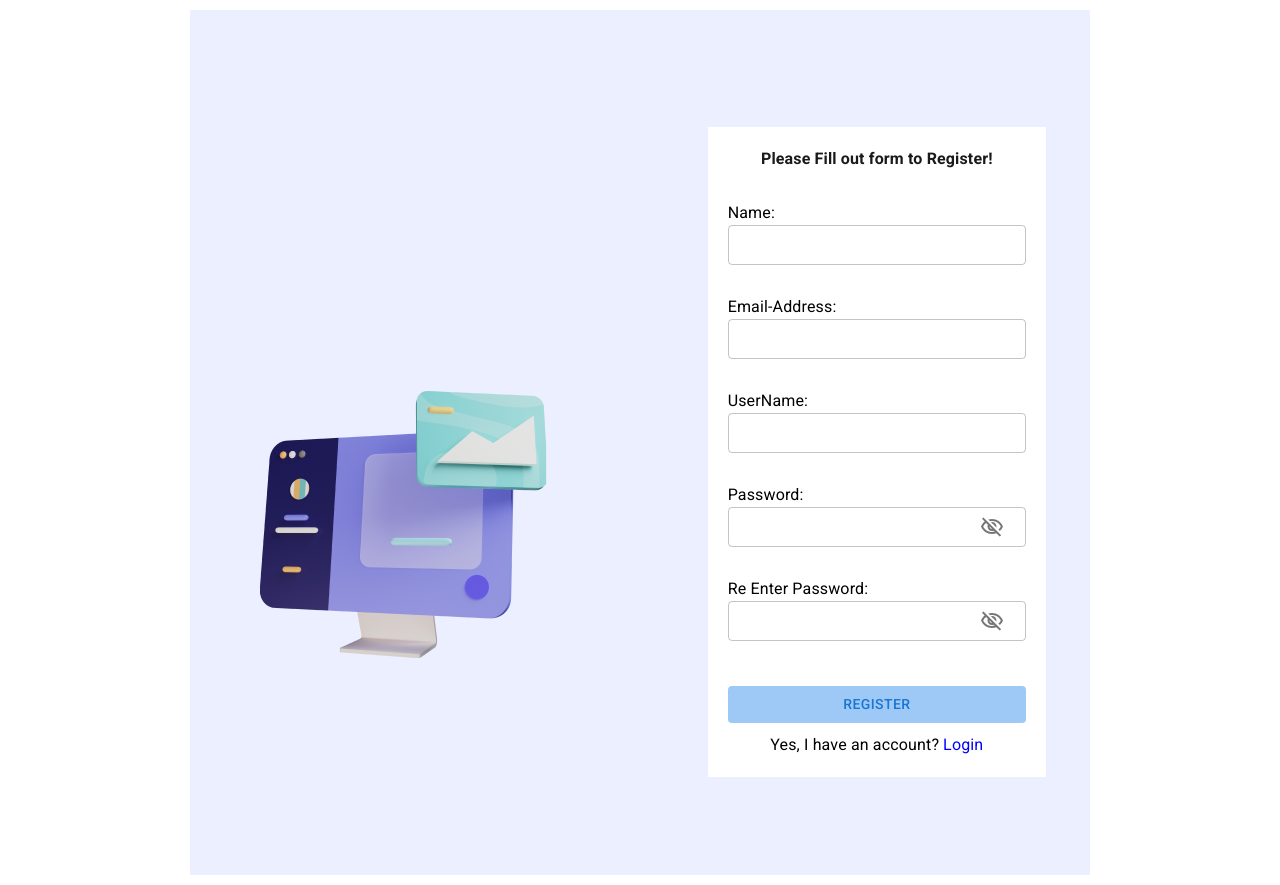
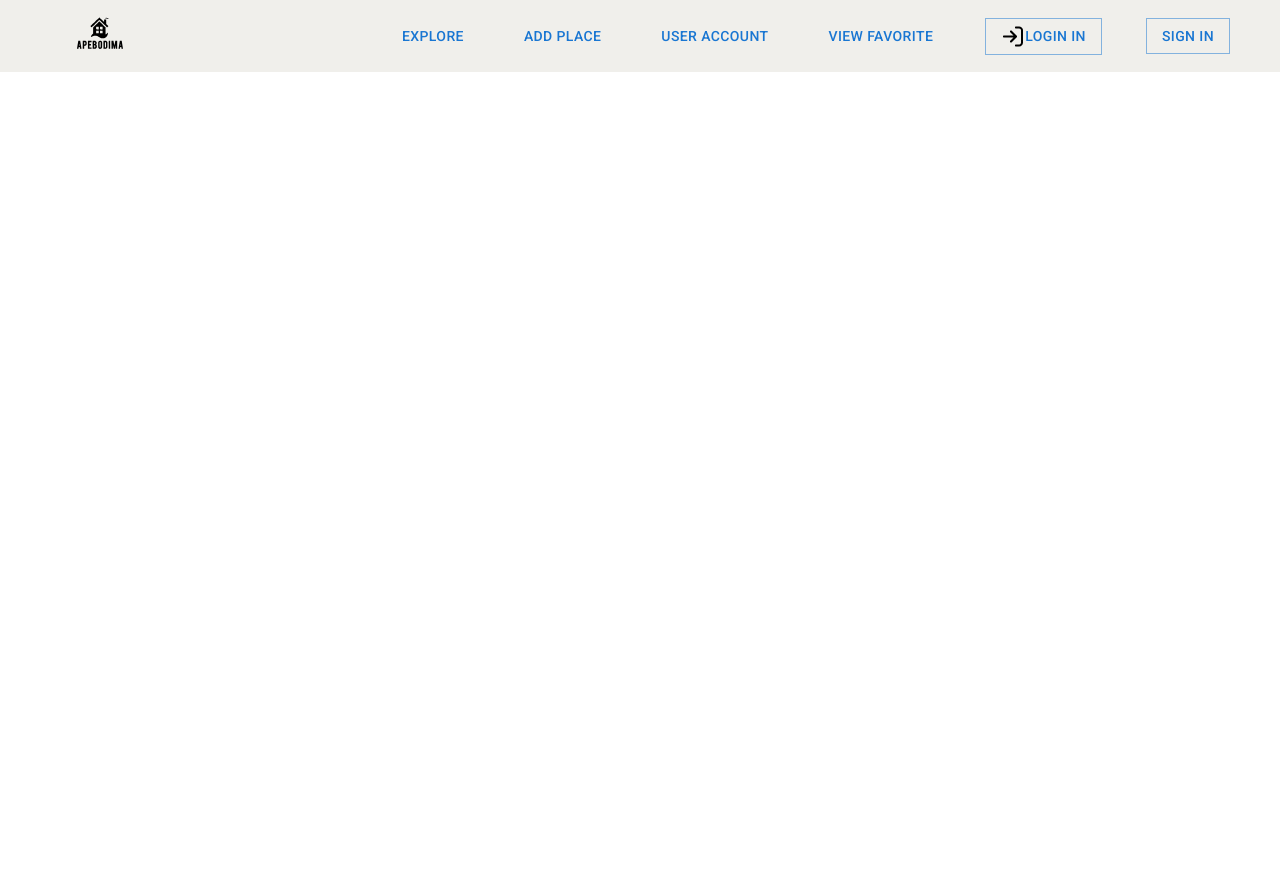
Before and after one commit to catherineambrad/RentManagement-springboot, a React (Create React App) app in the folder webapp-frontend/: page / in a window 1280 px wide. After the commit the page ends 800 px from the top, so only its background shows below. Built offline with nearby package versions, Linux system fonts and the light colour scheme; a web font is replaced by a local one.

Commit message:
add signup popup

```diff
--- a/webapp-frontend/package.json
+++ b/webapp-frontend/package.json
@@ -16,6 +16,7 @@
     "react-responsive": "^10.0.0",
     "react-router-dom": "^6.25.1",
     "react-scripts": "^5.0.1",
+    "reactjs-popup": "^2.0.6",
     "web-vitals": "^2.1.4"
   },
   "scripts": {
--- a/webapp-frontend/src/App.js
+++ b/webapp-frontend/src/App.js
@@ -1,11 +1,14 @@
 import React from "react";
-import Register from "./pages/Register";
-import SearchingAlertComponent from "./component/SearchingAlertComponent"
+import HeaderComponent from "./component/HeaderComponent";
 
 const App = () => {
+
+
+
   return (
+
     <div>
-     <Register/>
+      <HeaderComponent/>
     </div>
   );
 };
--- a/webapp-frontend/src/component/HeaderComponent.js
+++ b/webapp-frontend/src/component/HeaderComponent.js
@@ -1,11 +1,13 @@
 import "./css/Header.css";
-import logo from "./images/logo.png";
+import ApeBODIMA from "./images/APEBODIMA.svg";
 import logout from "./images/login.png";
 import { useEffect, useState, useRef } from "react";
 import { Button, Grid, IconButton } from "@mui/material";
 import MenuIcon from "@mui/icons-material/Menu";
 import CloseRoundedIcon from "@mui/icons-material/CloseRounded";
-
+import Register from "../pages/Register";
+import Modal from '@mui/material/Modal';
+import CloseIcon from '@mui/icons-material/Close';
 
 const HeaderComponent = () => {
   const [sideBar, setSideBar] = useState(false);
@@ -15,18 +17,19 @@ const HeaderComponent = () => {
   const linkRef3 = useRef(null);
   const linkRef4 = useRef(null);
   const linkRef5 = useRef(null);
-  const linkRef6 = useRef(null);
+  const [regStatus, setRegStatus] = useState(false);
+  const [closeDialog,setCloseDialog]=useState(true);
+
+
   useEffect(() => {
     let i = 0;
     const handleResize = () => {
-      let fullWidth=window.screen.availWidth;
+      let fullWidth = window.screen.availWidth;
       setWidth(window.innerWidth);
       if (width >= 730 || fullWidth) {
         setSideBar(false);
-        console.log(width)
+        console.log(width);
       }
-
-
     };
 
     // Add event listener on mount
@@ -41,47 +44,53 @@ const HeaderComponent = () => {
   };
 
   return (
-    <div >
+    <div>
       <header className="header">
         <div className="logodiv">
-              <img src={logo} alt="logo" />
+          <img src={ApeBODIMA} alt="logo"  style={{
+            width:"100px",height:"60px"
+          }}/>
         </div>
-            <Button variant="text" onClick={()=>handCllick(linkRef1)}>
+        <Button variant="text" onClick={() => handCllick(linkRef1)}>
           Explore
         </Button>
-            <a ref={linkRef1} href="#explore" style={{display:"none"}}/>
-            <Button variant="text" onClick={()=>handCllick(linkRef2)}>
+        <a ref={linkRef1} href="#explore" style={{ display: "none" }} />
+        <Button variant="text" onClick={() => handCllick(linkRef2)}>
           Add Place
         </Button>
-            <a ref={linkRef2} href="#addPlace" style={{display:"none"}}/>
-            <Button variant="text" onClick={()=>handCllick(linkRef3)}>
+        <a ref={linkRef2} href="#addPlace" style={{ display: "none" }} />
+        <Button variant="text" onClick={() => handCllick(linkRef3)}>
           User Account
         </Button>
-            <a ref={linkRef3} href="#userAccount" style={{display:"none"}}/>
-            <Button variant="text"  onClick={()=>handCllick(linkRef4)}>
+        <a ref={linkRef3} href="#userAccount" style={{ display: "none" }} />
+        <Button variant="text" onClick={() => handCllick(linkRef4)}>
           view favorite
         </Button>
-            <a ref={linkRef2} href="#viewfavorite" style={{display:"none"}}/>
+        <a ref={linkRef2} href="#viewfavorite" style={{ display: "none" }} />
 
         <Button
           variant="outlined"
           maxWidth="20px"
           className="logout"
-              onClick={()=>handCllick(linkRef5)}
+          onClick={() => handCllick(linkRef5)}
         >
           <img src={logout} alt="logout" />
           <span>Login in</span>
         </Button>
-            <a ref={linkRef5} href="#logoutId" style={{display:"none"}}/>
+        <a ref={linkRef5} href="#logoutId" style={{ display: "none" }} />
         <Button
           variant="outlined"
           className="signin"
-              onClick={()=>handCllick(linkRef6)}
+          onClick={() => {
+              setRegStatus(true);
+              setCloseDialog(false);
+          }}
         >
           Sign in
         </Button>
-            <a ref={linkRef6} href="#signInId" style={{display:"none"}}/>
-
+          <Modal open={regStatus}  onClose={closeDialog} disableScrollLock sx={{overflowY:"auto",height:"100%"}}>
+            <Register closeDialog={closeDialog} registerStatus={setRegStatus}/>
+          </Modal>
 
         <MenuIcon
           className="menubar"
@@ -93,7 +102,6 @@ const HeaderComponent = () => {
       <div
         className="container2"
         style={{ right: `${sideBar ? "0px" : "-2000px"}` }}
-
       >
         <IconButton
           onClick={() => {
@@ -121,9 +129,20 @@ const HeaderComponent = () => {
               <span>Login in</span>
             </a>
           </Button>
-          <Button variant="outlined" className="signin">
-            <a href="#signInId">Sign in</a>
+          <Button variant="outlined" className="signin"
+           onClick={()=>{
+            setRegStatus(true);
+            setCloseDialog(false);
+          }
+        }
+          >
+            Sign in
+
+
           </Button>
+          <Modal open={regStatus}  onClose={closeDialog} disableScrollLock sx={{overflowY:"auto",height:"100%"}}>
+            <Register closeDialog={closeDialog} registerStatus={setRegStatus}/>
+          </Modal>
         </Grid>
       </div>
     </div>
--- a/webapp-frontend/src/pages/Register.jsx
+++ b/webapp-frontend/src/pages/Register.jsx
@@ -7,21 +7,27 @@ import {
   Container,
 } from "@mui/material";
 import "./css/Register.css";
-import { useEffect, useState } from "react";
+import { useEffect, useRef, useState } from "react";
 import sideImg from "../component/images/signupImg/Other 07.png";
 import VisibilityOffOutlinedIcon from "@mui/icons-material/VisibilityOffOutlined";
 import InputAdornment from "@mui/material/InputAdornment";
 import IconButton from "@mui/material/IconButton";
 import VisibilityOutlinedIcon from "@mui/icons-material/VisibilityOutlined";
+import CloseIcon from '@mui/icons-material/Close';
+import PropTypes from 'prop-types';
 
-const Register = () => {
+
+const Register = ({closeDialog,registerStatus}) => {
   const [showPass, setShowPass] = useState(false);
   const [firstPassShow, setFirstPassShow] = useState(false);
   const [password1, setPassword1] = useState("");
   const [password2, setPassword2] = useState("");
   const [comparison, setComparison] = useState(true);
   const [errors, setError] = useState(false);
-
+  const closeRegisterPage=()=>{
+      closeDialog=false;
+      registerStatus(false);
+  }
   useEffect(() => {
     if (password1 === password2 || password2 === "") {
       setComparison(true);
@@ -42,10 +48,39 @@ const Register = () => {
       justifyContent: 'center',
       alignItems: 'center',
       marginTop:"10px",
-      marginBottom:"10px"
-
+      marginBottom:"10px",
+      flexDirection:"column",
     }}
     >
+       <IconButton
+        sx={
+          {
+            position:"fixed",
+            right:{
+              xs:"20px",
+              md:"100px",
+              sm:"0px",
+              lg:"330px"
+            },
+            top:{
+              xs:"10px",
+              md:"10px",
+              sm:"10px",
+              lg:"10px"
+            },
+            '&:hover': {
+          color: 'red',
+        }
+
+          }
+        }
+        onClick={()=>{
+          closeRegisterPage();
+        }}
+      >
+        <CloseIcon/>
+      </IconButton>
+
       <Grid
         container
         className="container"
@@ -54,10 +89,12 @@ const Register = () => {
           flexDirection: "row",
           justifyContent: "space-between",
           height: "auto",
-          marginTop: "20px",
-          padding: "20px",
+          padding: "10px",
+          height:"100%"
         }}
       >
+
+
         <Grid
           item
           xs={12}
@@ -69,6 +106,7 @@ const Register = () => {
             display: "flex",
             justifyContent: "center",
             alignItems: "center",
+            height:"100%"
           }}
         >
           <img
@@ -91,6 +129,7 @@ const Register = () => {
             display: "flex",
             flexDirection: "column",
             alignItems: "center",
+            height:"100%"
           }}
           component="form"
         >
```
Also changed, not shown: 1 other file (tests, documents, lock files or other folders). Lines whose indentation alone changed are shown as unchanged.
